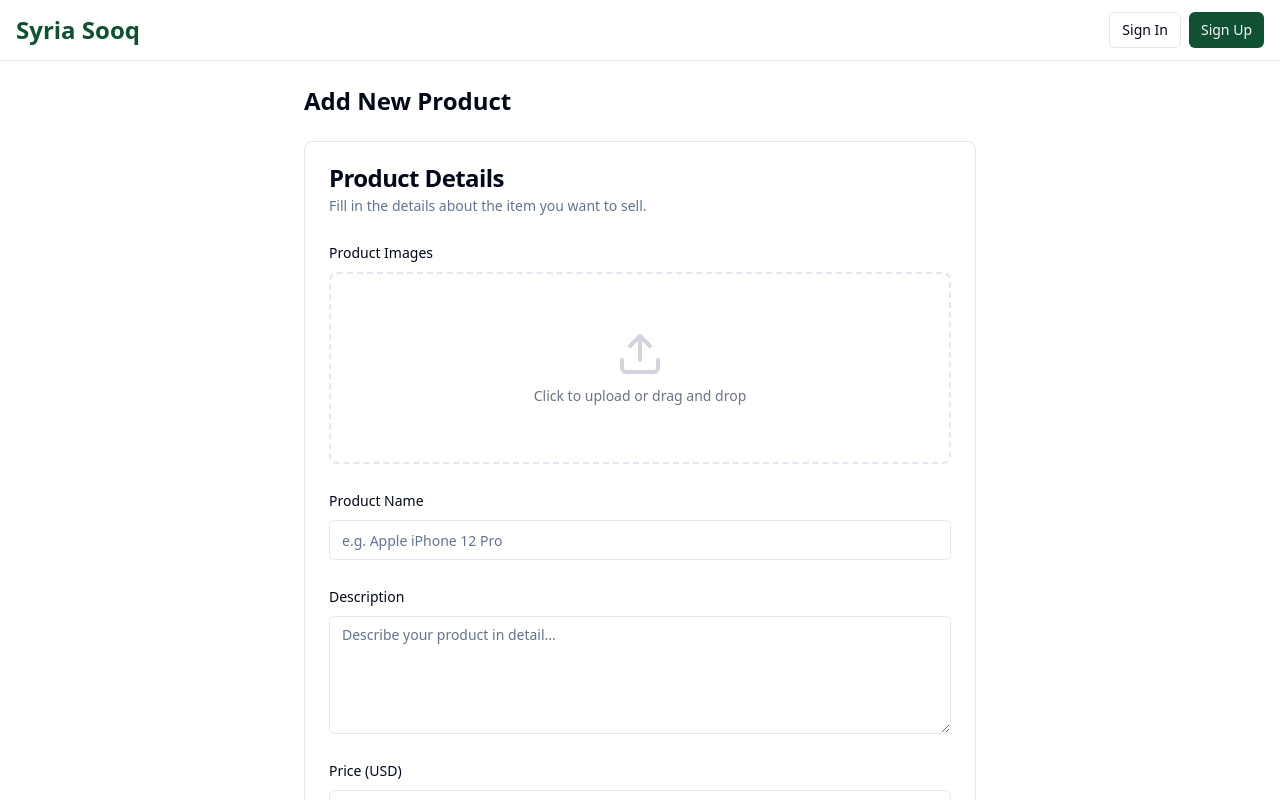
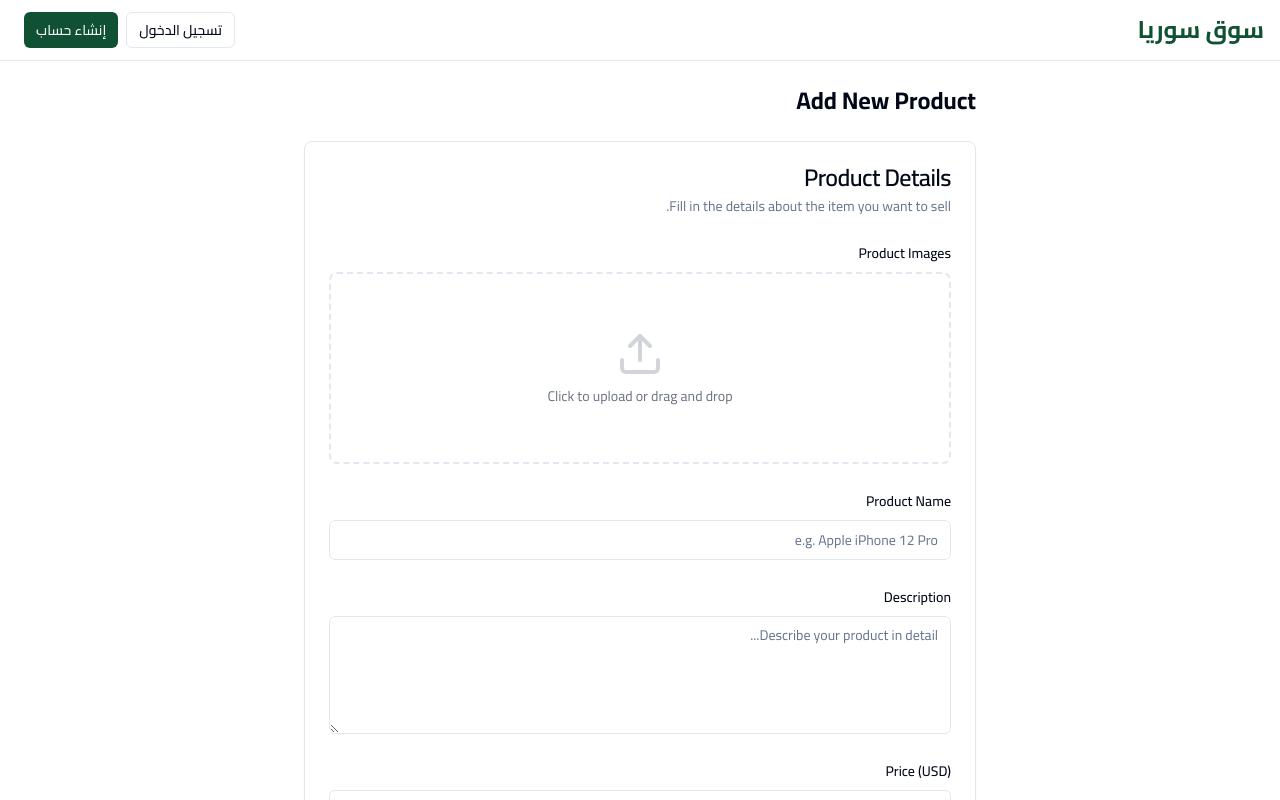
Before and after one commit to qasyon-963/sooq-syria-market, a React (Vite) app: page /add-product in a window 1280 px wide. Shown: the top 800 px of the page. Built offline with nearby package versions, Linux system fonts and the light colour scheme.

Commit message:
Add Arabic language support
Implement Arabic language and font.

```diff
--- a/index.html
+++ b/index.html
@@ -1,14 +1,19 @@
+
 <!DOCTYPE html>
-<html lang="en">
+<html lang="ar" dir="rtl">
   <head>
     <meta charset="UTF-8" />
     <meta name="viewport" content="width=device-width, initial-scale=1.0" />
-    <title>sooq-syria-market</title>
-    <meta name="description" content="Lovable Generated Project" />
+    <title>سوق سوريا</title>
+    <meta name="description" content="سوق إلكتروني للمنتجات السورية" />
     <meta name="author" content="Lovable" />
 
-    <meta property="og:title" content="sooq-syria-market" />
-    <meta property="og:description" content="Lovable Generated Project" />
+    <link rel="preconnect" href="https://fonts.googleapis.com">
+    <link rel="preconnect" href="https://fonts.gstatic.com" crossorigin>
+    <link href="https://fonts.googleapis.com/css2?family=Cairo:wght@400;500;600;700&display=swap" rel="stylesheet">
+
+    <meta property="og:title" content="سوق سوريا" />
+    <meta property="og:description" content="سوق إلكتروني للمنتجات السورية" />
     <meta property="og:type" content="website" />
     <meta property="og:image" content="https://lovable.dev/opengraph-image-p98pqg.png" />
 
--- a/src/components/CategoryFilter.tsx
+++ b/src/components/CategoryFilter.tsx
@@ -26,10 +26,10 @@ const CategoryFilter: React.FC<CategoryFilterProps> = ({
           <Button
             variant={selectedCategory === null ? "default" : "outline"}
             size="sm"
-            className={selectedCategory === null ? "bg-sooq-green hover:bg-sooq-green-light" : ""}
+            className={selectedCategory === null ? "bg-sooq-green hover:bg-sooq-green-light mr-2" : "mr-2"}
             onClick={() => onSelectCategory(null)}
           >
-            All
+            الكل
           </Button>
 
           {categories.map((category) => (
@@ -37,7 +37,7 @@ const CategoryFilter: React.FC<CategoryFilterProps> = ({
               key={category.id}
               variant={selectedCategory === category.id ? "default" : "outline"}
               size="sm"
-              className={selectedCategory === category.id ? "bg-sooq-green hover:bg-sooq-green-light" : ""}
+              className={selectedCategory === category.id ? "bg-sooq-green hover:bg-sooq-green-light mr-2" : "mr-2"}
               onClick={() => onSelectCategory(category.id)}
             >
               {category.name}
--- a/src/components/Layout.tsx
+++ b/src/components/Layout.tsx
@@ -19,29 +19,29 @@ const Layout: React.FC<LayoutProps> = ({ children, hideSearch = false }) => {
       <header className="bg-white border-b border-gray-200 sticky top-0 z-10">
         <div className="container mx-auto px-4 py-3 flex justify-between items-center">
           <Link to="/" className="flex items-center">
-            <h1 className="text-2xl font-bold text-sooq-green">Syria Sooq</h1>
+            <h1 className="text-2xl font-bold text-sooq-green">سوق سوريا</h1>
           </Link>
 
           {!hideSearch && (
             <div className="hidden md:flex relative flex-1 max-w-md mx-4">
               <Input
                 type="text"
-                placeholder="Search products..."
-                className="w-full pl-10"
+                placeholder="ابحث عن المنتجات..."
+                className="w-full pr-10"
               />
-              <Search className="absolute left-3 top-1/2 transform -translate-y-1/2 text-gray-400 h-5 w-5" />
+              <Search className="absolute right-3 top-1/2 transform -translate-y-1/2 text-gray-400 h-5 w-5" />
             </div>
           )}
 
           <div className="flex items-center space-x-2">
             <Link to="/login">
               <Button variant="outline" size="sm" className="hidden md:flex">
-                Sign In
+                تسجيل الدخول
               </Button>
             </Link>
             <Link to="/register">
-              <Button size="sm" className="hidden md:flex bg-sooq-green hover:bg-sooq-green-light">
-                Sign Up
+              <Button size="sm" className="hidden md:flex bg-sooq-green hover:bg-sooq-green-light mr-2">
+                إنشاء حساب
               </Button>
             </Link>
           </div>
@@ -53,10 +53,10 @@ const Layout: React.FC<LayoutProps> = ({ children, hideSearch = false }) => {
             <div className="relative">
               <Input
                 type="text"
-                placeholder="Search products..."
-                className="w-full pl-10"
+                placeholder="ابحث عن المنتجات..."
+                className="w-full pr-10"
               />
-              <Search className="absolute left-3 top-1/2 transform -translate-y-1/2 text-gray-400 h-5 w-5" />
+              <Search className="absolute right-3 top-1/2 transform -translate-y-1/2 text-gray-400 h-5 w-5" />
             </div>
           </div>
         )}
@@ -72,23 +72,23 @@ const Layout: React.FC<LayoutProps> = ({ children, hideSearch = false }) => {
         <div className="flex justify-around">
           <Link to="/" className={`flex flex-col items-center py-2 flex-1 ${location.pathname === '/' ? 'text-sooq-green' : 'text-gray-500'}`}>
             <Home size={24} />
-            <span className="text-xs">Home</span>
+            <span className="text-xs">الرئيسية</span>
           </Link>
           <Link to="/search" className={`flex flex-col items-center py-2 flex-1 ${location.pathname === '/search' ? 'text-sooq-green' : 'text-gray-500'}`}>
             <Search size={24} />
-            <span className="text-xs">Search</span>
+            <span className="text-xs">البحث</span>
           </Link>
           <Link to="/add-product" className={`flex flex-col items-center py-2 flex-1 ${location.pathname === '/add-product' ? 'text-sooq-green' : 'text-gray-500'}`}>
             <PlusCircle size={24} />
-            <span className="text-xs">Sell</span>
+            <span className="text-xs">بيع</span>
           </Link>
           <Link to="/my-products" className={`flex flex-col items-center py-2 flex-1 ${location.pathname === '/my-products' ? 'text-sooq-green' : 'text-gray-500'}`}>
             <ShoppingBag size={24} />
-            <span className="text-xs">My Items</span>
+            <span className="text-xs">منتجاتي</span>
           </Link>
           <Link to="/profile" className={`flex flex-col items-center py-2 flex-1 ${location.pathname === '/profile' ? 'text-sooq-green' : 'text-gray-500'}`}>
             <User size={24} />
-            <span className="text-xs">Profile</span>
+            <span className="text-xs">الملف</span>
           </Link>
         </div>
       </nav>
--- a/src/components/ProductCard.tsx
+++ b/src/components/ProductCard.tsx
@@ -28,17 +28,17 @@ const ProductCard: React.FC<ProductCardProps> = ({
           alt={name}
           className="w-full h-48 object-cover"
         />
-        <div className="absolute top-2 right-2">
+        <div className="absolute top-2 left-2">
           <span className={condition === 'new' ? 'badge-new' : 'badge-used'}>
-            {condition === 'new' ? 'New' : 'Used'}
+            {condition === 'new' ? 'جديد' : 'مستعمل'}
           </span>
         </div>
       </div>
       <div className="p-3">
         <h3 className="font-medium text-lg leading-tight truncate">{name}</h3>
-        <p className="text-sooq-green font-bold text-xl mt-1">${price.toFixed(2)}</p>
+        <p className="text-sooq-green font-bold text-xl mt-1">{price.toFixed(2)} $</p>
         <div className="flex items-center text-gray-500 text-sm mt-2">
-          <MapPin size={14} className="mr-1" />
+          <MapPin size={14} className="ml-1" />
           <span className="truncate">{location}</span>
         </div>
       </div>
--- a/src/index.css
+++ b/src/index.css
@@ -86,7 +86,7 @@
 
 @layer base {
   * {
-    @apply border-border;
+    @apply border-border font-cairo;
   }
 
   body {
--- a/src/pages/NotFound.tsx
+++ b/src/pages/NotFound.tsx
@@ -18,13 +18,13 @@ const NotFound = () => {
   return (
     <div className="min-h-screen flex flex-col items-center justify-center bg-gray-50 p-4">
       <h1 className="text-6xl font-bold text-sooq-green mb-4">404</h1>
-      <p className="text-xl text-gray-600 mb-6">Oops! Page not found</p>
+      <p className="text-xl text-gray-600 mb-6">عذراً! الصفحة غير موجودة</p>
       <p className="text-gray-500 mb-8 text-center max-w-md">
-        The page you are looking for might have been removed, had its name changed, or is temporarily unavailable.
+        الصفحة التي تبحث عنها قد تكون تمت إزالتها، أو تم تغيير اسمها، أو أنها غير متوفرة مؤقتاً.
       </p>
       <Link to="/">
         <Button className="bg-sooq-green hover:bg-sooq-green-light">
-          Return to Home
+          العودة إلى الرئيسية
         </Button>
       </Link>
     </div>
--- a/tailwind.config.ts
+++ b/tailwind.config.ts
@@ -19,6 +19,9 @@ export default {
 			}
 		},
 		extend: {
+			fontFamily: {
+				cairo: ['Cairo', 'sans-serif'],
+			},
 			colors: {
 				border: 'hsl(var(--border))',
 				input: 'hsl(var(--input))',
```
